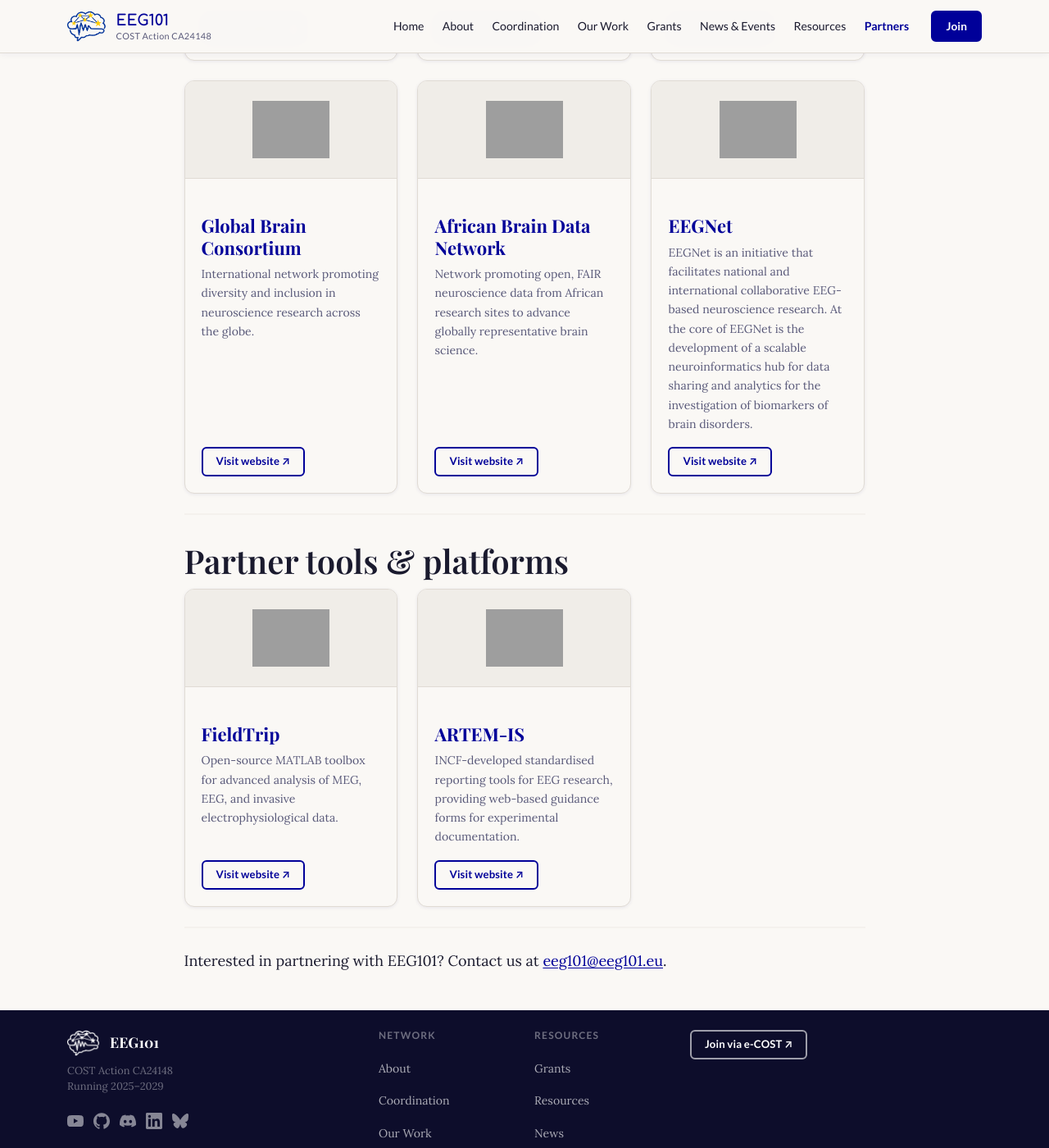
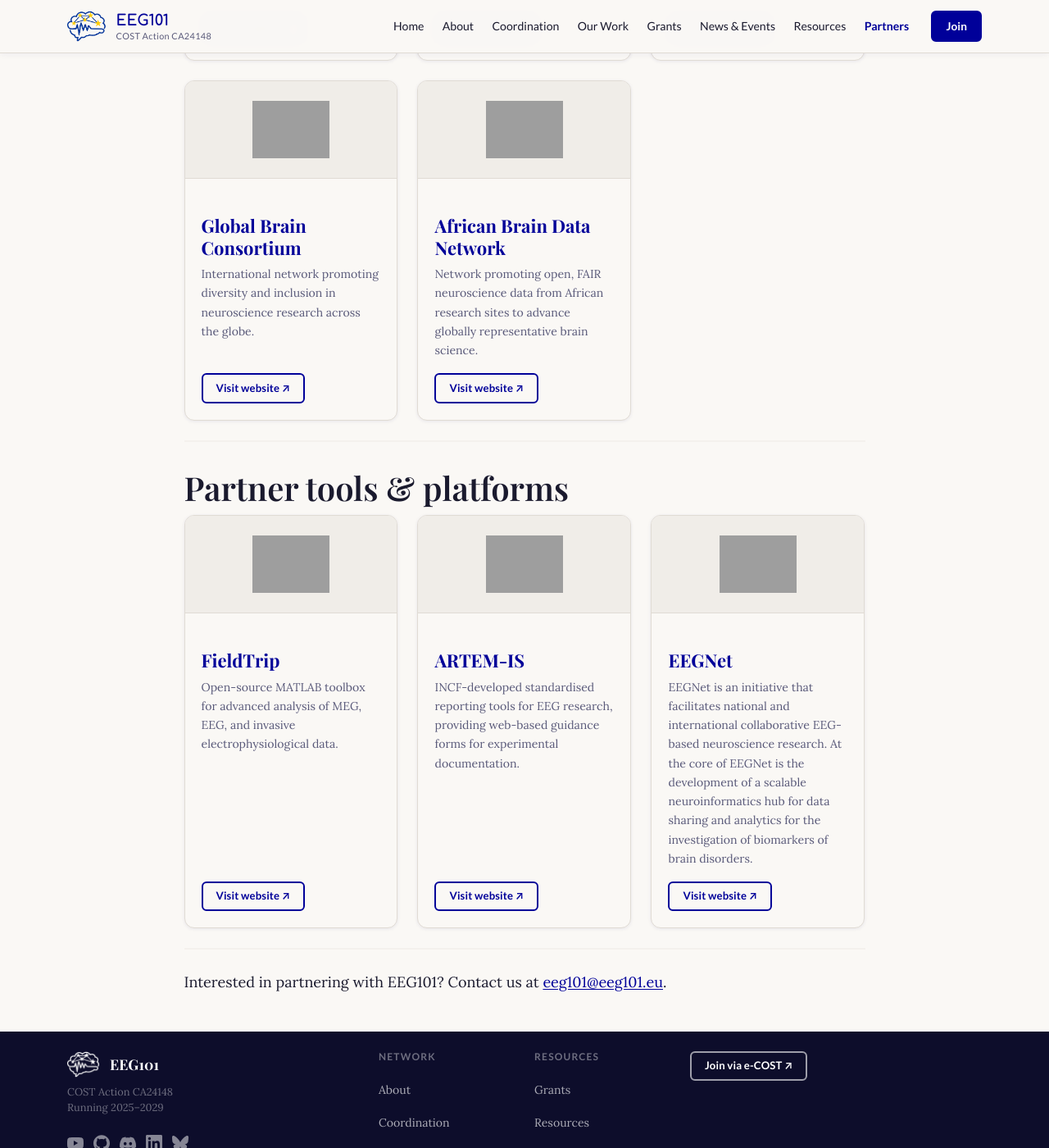
Before and after one commit to mcvinding/website-1, a Jekyll site: the page built from partners.md, in a window 1280 px wide and 1400 px high, scrolled down 775 px, cut to the strip 0-1400 px from the top of the window. Shown: the whole strip at 82% size. Built offline with Jekyll 4.4.1, drawn with Linux system fonts in a browser that asks for light colours; part of the change alters nothing that is shown; grey boxes are pictures that could not be loaded.

```diff
--- a/_data/partners.yml
+++ b/_data/partners.yml
@@ -55,4 +55,4 @@
   description: "EEGNet is an initiative that facilitates national and international collaborative EEG-based neuroscience research. At the core of EEGNet is the development of a scalable neuroinformatics hub for data sharing and analytics for the investigation of biomarkers of brain disorders."
   url: "https://eegnet.org"
   logo: "/assets/images/partners/eegnet-logo.png"
-  type: "initiative"
+  type: "tool"
```
